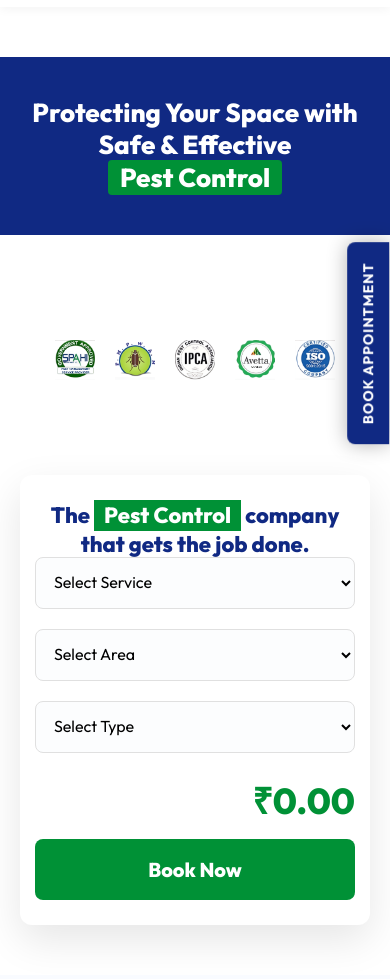
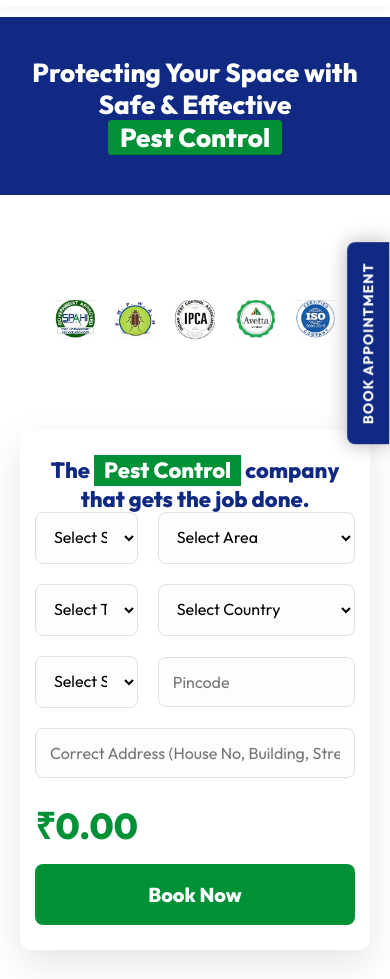
Before and after one commit to kousicofficial/spahi, a plain HTML site: page index.html in a window 390 px wide. Shown: the part 121-1100 px from the top of the page. Drawn offline with nearby package versions, Linux system fonts and the light colour scheme; grey boxes are pictures that could not be loaded.

Commit message:
first commit

```diff
--- a/index.html
+++ b/index.html
@@ -908,7 +908,7 @@
         .hero {
           height: auto;
           min-height: unset; /* Remove min-height to avoid white gaps */
-          margin-top: 60px; /* Maintain space on mobile */
+          margin-top: 10px; /* Reduced gap between logo and hero on mobile */
         }
         .slide-1 {
           flex-direction: column;
@@ -950,12 +950,12 @@
           padding: 10px;
         }
         .hero {
-          margin-top: 50px; /* Slight adjustment for mobile */
+          margin-top: 10px; /* Reduced gap for small mobile */
         }
         .calculator {
-          margin-top: 20px; /* No negative margin on small mobile to avoid overlap issues */
+          margin-top: -30px; /* Bring calculator closer to hero content */
           padding: 25px 15px;
-          margin-bottom: 30px;
+          margin-bottom: 20px;
         }
         .hero h1 {
           font-size: 26px;
@@ -965,7 +965,7 @@
         }
         .calculator {
           padding: 25px 15px;
-          margin-top: 15px;
+          margin-top: 10px;
         }
         .calculator-title {
           font-size: 22px;
@@ -1115,9 +1115,34 @@
             </select>
           </div>
 
-          <!-- Hidden but functional fields for calculation -->
-          <div style="display: none;">
-            <input type="text" id="pincode" value="000000">
+          <div class="calc-group">
+            <select id="country">
+                <option value="">Select Country</option>
+                <option value="India">India</option>
+                <option value="UAE">UAE</option>
+                <option value="USA">USA</option>
+            </select>
+          </div>
+
+          <div class="calc-group">
+            <select id="state">
+                <option value="">Select State</option>
+                <option value="Maharashtra">Maharashtra</option>
+                <option value="Delhi">Delhi</option>
+                <option value="Karnataka">Karnataka</option>
+                <option value="Gujarat">Gujarat</option>
+                <option value="Tamil Nadu">Tamil Nadu</option>
+            </select>
+          </div>
+
+          <div class="calc-group">
+             <div class="pincode-wrap">
+               <input type="text" id="pincode" placeholder="Pincode" />
+             </div>
+          </div>
+
+          <div class="calc-group" style="grid-column: span 2;">
+              <input type="text" id="manual_address" placeholder="Correct Address (House No, Building, Street)" style="width: 100%;" />
           </div>
 
           <div class="price-display" style="margin-top: 10px;">
@@ -1505,12 +1530,30 @@
 
         <h3 style="text-align: center; margin-bottom: 15px">Book Service</h3>
 
-        <form id="popupForm">
+          <form id="popupForm">
           <input type="text" name="from_name" placeholder="Name" required />
 
           <input type="tel" name="phone" placeholder="Phone" required />
 
-          <input type="text" name="city" placeholder="City" required />
+          <select name="country" required>
+              <option value="">Select Country</option>
+              <option value="India">India</option>
+              <option value="UAE">UAE</option>
+              <option value="USA">USA</option>
+          </select>
+
+          <select name="state" required>
+              <option value="">Select State</option>
+              <option value="Maharashtra">Maharashtra</option>
+              <option value="Delhi">Delhi</option>
+              <option value="Karnataka">Karnataka</option>
+              <option value="Gujarat">Gujarat</option>
+              <option value="Tamil Nadu">Tamil Nadu</option>
+          </select>
+
+          <input type="text" name="pincode" placeholder="Pincode" required />
+
+          <input type="text" name="address" placeholder="Correct Address" required />
 
           <select name="service" required>
             <option value="">Select Service</option>
```
